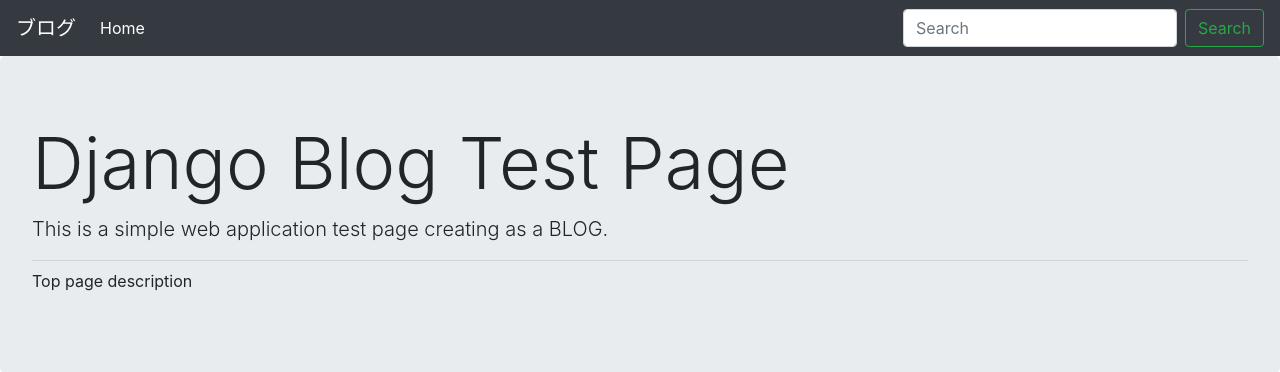
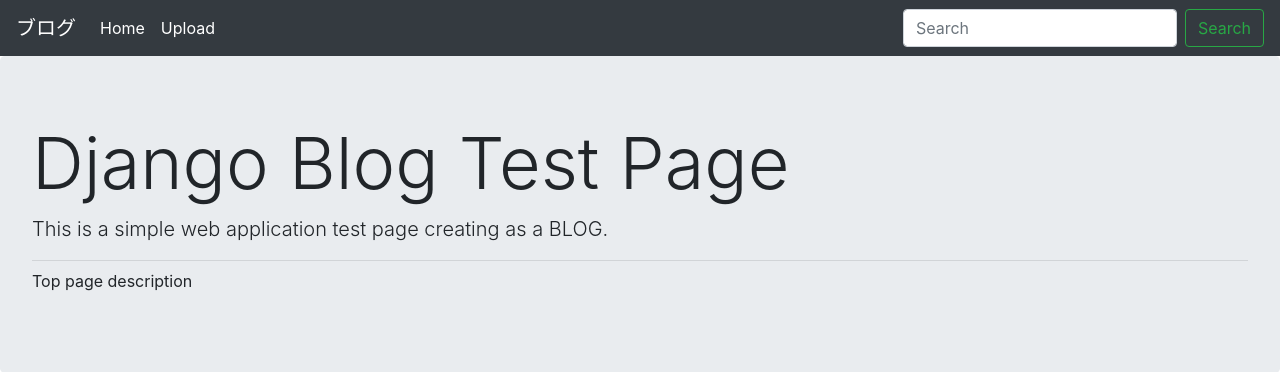
Before and after one commit to kohishibashi/blog, a Django app: page /upload/ in a window 1280 px wide. Shown: the top 372 px of the page. Run offline with Django 3.2, Linux system fonts and the light colour scheme; data comes from the database, SQL or seed files in the repository; some libraries are stand-ins or nearby versions.

Commit message:
upload form page link added

```diff
--- a/blog/templates/blog/base.html
+++ b/blog/templates/blog/base.html
@@ -12,7 +12,7 @@
   </head>
   <body>
     <nav class="navbar navbar-expand-lg navbar-dark bg-dark">
-      <a class="navbar-brand" href="#">ブログ</a>
+      <a class="navbar-brand" href="{% url 'blog:index' %}">ブログ</a>
       <button class="navbar-toggler" type="button" data-toggle="collapse" data-target="#navbarSupportedContent" aria-controls="navbarSupportedContent" aria-expanded="false" aria-label="Toggle navigation">
         <span class="navbar-toggler-icon"></span>
       </button>
@@ -21,6 +21,9 @@
         <ul class="navbar-nav mr-auto">
           <li class="nav-item active">
             <a class="nav-link" href="{% url 'blog:index' %}">Home</a>
+          </li>
+          <li class="nav-item active">
+            <a class="nav-link" href="{% url 'blog:upload' %}">Upload</a>
           </li>
           {% if user.is_superuser %}
           <li class="nav-item">
```
